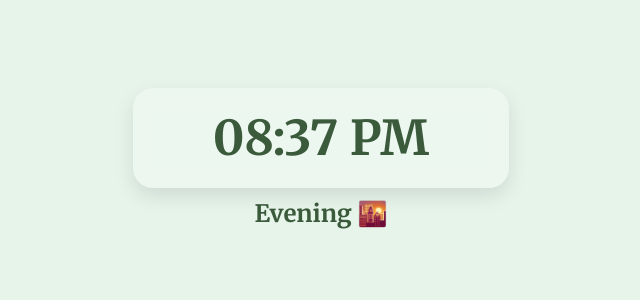
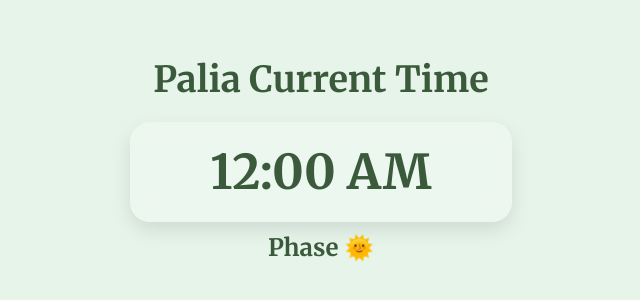
Before and after one commit to pixiehatte/Palia, a plain HTML site: page index.html in a window 1280 px wide. Shown: the part 242-542 px from the top of the page, without its empty margins (319-959 px from the left). Drawn offline with Linux system fonts and the light colour scheme.

Commit message:
Update index.html

```diff
--- a/index.html
+++ b/index.html
@@ -10,10 +10,16 @@
     margin:0;
     background:#e6f4ea;
     display:flex;
+    flex-direction: column;
     justify-content:center;
     align-items:center;
-    height:100vh;
     font-family:'Merriweather', serif;
+    min-height: 100vh;
+  }
+  h1 {
+    color: #3b5a3b;
+    font-size: 36px;
+    margin-bottom: 20px;
   }
   #palia-clock-container { text-align:center; }
   #palia-clock {
@@ -30,47 +36,54 @@
     font-size: 24px;
     color: #3b5a3b;
   }
+  #palia-schedule {
+    margin-top: 20px;
+    font-size: 16px;
+    color: #3b5a3b;
+    max-height: 400px;
+    overflow-y: auto;
+    text-align: left;
+    width: 80%;
+  }
 </style>
 </head>
 <body>
+<h1>Palia Current Time</h1>
 <div id="palia-clock-container">
   <div id="palia-clock">12:00 AM</div>
   <div id="palia-phase">Phase 🌞</div>
 </div>
+<div id="palia-schedule"></div>
+
 <script>
-function updatePaliaClock() {
-  const now = new Date();
-  const realMinutes = now.getHours()*60 + now.getMinutes();
-  const realSeconds = now.getSeconds();
-
-  // Palia time: 1 real hour = 24 Palia hours
-  let paliaTotalMinutes = realMinutes*24 + Math.floor(realSeconds*24/60);
-  let paliaHour24 = Math.floor(paliaTotalMinutes/60) % 24;
-  let paliaMinute = Math.floor(paliaTotalMinutes % 60);
-
-  // Convert to 12-hour format
-  let period = paliaHour24 >= 12 ? "PM" : "AM";
-  let paliaHour12 = paliaHour24 % 12;
-  if(paliaHour12 === 0) paliaHour12 = 12;
-
-  // Format HH:MM
-  let hh = paliaHour12.toString().padStart(2,'0');
-  let mm = paliaMinute.toString().padStart(2,'0');
-
-  // Determine phase
-  let phase = '';
-  let emoji = '';
-  if(paliaHour24 >= 3 && paliaHour24 < 6){ phase='Morning'; emoji='🌅'; }
-  else if(paliaHour24 >= 6 && paliaHour24 < 18){ phase='Day'; emoji='🌞'; }
-  else if(paliaHour24 >= 18 && paliaHour24 < 21){ phase='Evening'; emoji='🌇'; }
-  else{ phase='Night'; emoji='🌙'; }
-
-  document.getElementById('palia-clock').textContent=`${hh}:${mm} ${period}`;
-  document.getElementById('palia-phase').textContent=`${phase} ${emoji}`;
-}
-
-setInterval(updatePaliaClock, 1000);
-updatePaliaClock();
-</script>
-</body>
-</html>
+// --- Villager schedule ---
+const schedule = {
+"12:00 AM":["Auni: Goes to sleep.","Caleri: Goes to sleep in the restricted zone at the Library.","Einar: Walking home.","Elouisa: Walks from the Library to her home.","Eshe: Walks back to the Mayor's Estate to Eshe's Room to sleep.","Jel: Walks through the field outside of town towards the Fisherman's Lagoon.","Nai'o: Leaves Ormuu pen and goes to bed.","Reth: Goes to The Underground","Sifuu: Leaves the Tavern and walks back to her house to sleep.","Tamala: Walks to her house.","Ulfe: Hiding"],
+"12:45 AM":["Einar: Sleeping."],
+"1:00 AM":["Delaila: Leaves the Tavern.","Jel: Walks towards the Mayor's Estate down on the coast."],
+"1:30 AM":["Jel: Turns and walks over the boardwalk."],
+"2:00 AM":["Jel: Stands near the tree on the little island.","Tamala: Making potions in her house."],
+"2:30 AM":["Zeki: Leaves The Underground to walk home."],
+"2:34 AM":["Delaila: Reaches home."],
+"3:00 AM":["Chayne: Wakes up and walks to the Dragon Shrine","Einar: Walking to the Fisherman's Lagoon to fish all day.","Hassian: Walks from Hassian's Grove to the pond in Hideaway Bluffs.","Hekla: Wakes up and looks at ruins outside Jina's locked ruin.","Jina: Looks at ruins outside her locked ruin.","Kenyatta: Walks back to the Mayor's Estate to sleep.","Tau: Walks from Hassian's Grove to the pond in Hideaway Bluffs."],
+"4:00 AM":["Auni: Wakes up and walks to the town square.","Badruu: Wakes up, and walks out to the farm.","Caleri: Wakes up and starts her shift at the Library, behind the desk.","Delaila: Gets up and walks to the hay near the Ormuu pen at the farm.","Elouisa: Wakes up and walks to the ruins north of Fisherman's Lagoon.","Eshe: Walks from Eshe's Room in the Mayor's Estate to Elouisa and Caleri's House and stands outside.","Hodari: Goes to the kitchen in Hodari and Najuma's House.","Jel: Turns around and goes back towards the Fisherman's Lagoon.","Nai'o: Leaves bedroom and walks to Ormuu pen near Badruu's Barn.","Reth: Leaves The Underground from his storeroom","Sifuu: Walks from Sifuu's Room in her house towards the Kilima Valley Central Stables fast travel board.","Tamala: Goes to her bedroom."],
+"5:00 AM":["Ashura: Walks upstairs to Ashura's Room to sleep.","Hodari: Walks over to workshop, northeast of the house.","Jel: Turns towards town.","Kenli: Wakes up and heads to the back garden of the Mayor's Estate.","Najuma: Walks to her room to sleep.","Reth: Standing in the path behind the Tailor shop","Sifuu: Stands near small bridge in Mitana Grove, in the Elderwood."],
+"6:00 AM":["Jel: Walks through town and into the Tailor shop.","Tish: Walks from Tish's Room in her house to the big tree off the path near Fisherman's Lagoon."],
+"7:00 AM":["Eshe: Walks to her office in City Hall.","Jel: Goes to his room to sleep.","Kenyatta: Walks to the City Hall to work."],
+"8:00 AM":["Ashura: Walks from Ashura's Room to the open room above the Tavern to workout.","Chayne: Walks over to the Apothecary","Hassian: Leaves the pond and walks to Kilima Valley.","Reth: Walks to the Tavern and starts work","Tamala: Wakes up and makes potions in her house.","Tau: Leaves the pond and walks to Kilima Valley.","Zeki: Waking up to walk to and run the General Store for the day."],
+"8:01 AM":["Hassian: Appears in Kilima Valley and walks to Chapaa Crossing fields between the windmills.","Tau: Appears in Kilima Valley and walks to Chapaa Crossing fields between the windmills."],
+"9:00 AM":["Badruu: Walks over to the farm shop.","Jel: Goes down into the Tailor shop.","Kenli: Walks to City Hall.","Tish: Walks to the Furniture Store."],
+"10:00 AM":["Ashura: Leaves the Tavern and walks to fish along the river northwest of the village towards the Daiya Family Farm.","Auni: Walks east of town to a windmill.","Caleri: Leaves and walks towards the Kilima Valley Central Stables fast travel board.","Elouisa: Walks towards the fast travel board at the Kilima Valley Central Stables.","Hodari: Going to Kilima Valley.","Jel: Stands in the Tailor shop.","Kenli: Naps in his office.","Nai'o: Leaves Ormuu pen and walks to Kilima Central Stables.","Najuma: Wakes up and walks to the east side of the pond near her house."],
+"10:01 AM":["Hodari: Appearing in Kilima Valley and going in to the Tavern."],
+"11:00 AM":["Eshe: Walks outside onto the balcony."],
+"12:00 PM":["Caleri: Stands by the Artifact Store in the Elderwood.","Delaila: Walks from the Ormuu pen at the farm to the General Store.","Elouisa: Stands by the Artifact Store.","Hekla: Walks to the Night Sky Temple.","Jina: Walks to the Night Sky Temple.","Sifuu: Walks towards the Elderwood Central Stables fast travel board.","Tamala: Walks to stand west of Flooded Steps."],
+"1:00 PM":["Badruu: Walks over to the Tavern.","Eshe: Leaves City Hall and stands across the bridge outside of town square between the Tavern and the Tailor."],
+"1:49 PM":["Delaila: Reaches the General Store."],
+"2:00 PM":["Ashura: Walks to the Remembrance Garden and stands at Sabine's remembrance site.","Auni: Heads to the Tavern.","Hassian: Walks to the porch behind the Tavern and plays a card game with Auni.","Hodari: Going back to Bahari Bay.","Sifuu: Arrives in Kilima Valley and walks to the Blacksmith.","Tau: Walks to the porch behind the Tavern."],
+"2:01 PM":["Hodari: Appearing in Bahari Bay and going over to the mines southeast of Pavel Mines."],
+"3:00 PM":["Auni: Stands on the back porch of the Tavern.","Hekla: Walks towards the Library.","Jina: Walks towards the Library."],
+"4:00 PM":["Najuma: Walks to her workshop.","Tamala: Walks to stand north of Bahari Central Stables."],
+"5:00 PM":["Ashura: Leaves the Remembrance Garden and walks back to the Tavern.","Badruu: Walks back to the kitchen at the farm.","Chayne: Walks to the middle of the Tavern","Delaila: Walks from the General Store back home.","Eshe: Walks to the archway leading to Reflection Fields between the Apothecary and Elouisa and Caleri's House.","Hassian: Walks inside the Tavern and stands with Sifuu.","Jel: Walks behind the counter and stands there.","Kenyatta: Walks to the Library.","Reth: Leaves work at the Tavern and walks to the Tailor shop","Tau: Walks inside the Tavern.","Tish: Leaves the Furniture Store and walks to the Tailor to visit with Jel and Reth.","Zeki: Leaves the General Store to walk to the Tavern."],
+"6:00 PM":["Auni: Walks to the kitchen on the farm."],
+"6:45 PM":["Delaila: Reaches the Daiya family kitchen."],
+"6:49 PM":["Kenli: Is in the Tavern."],
```
